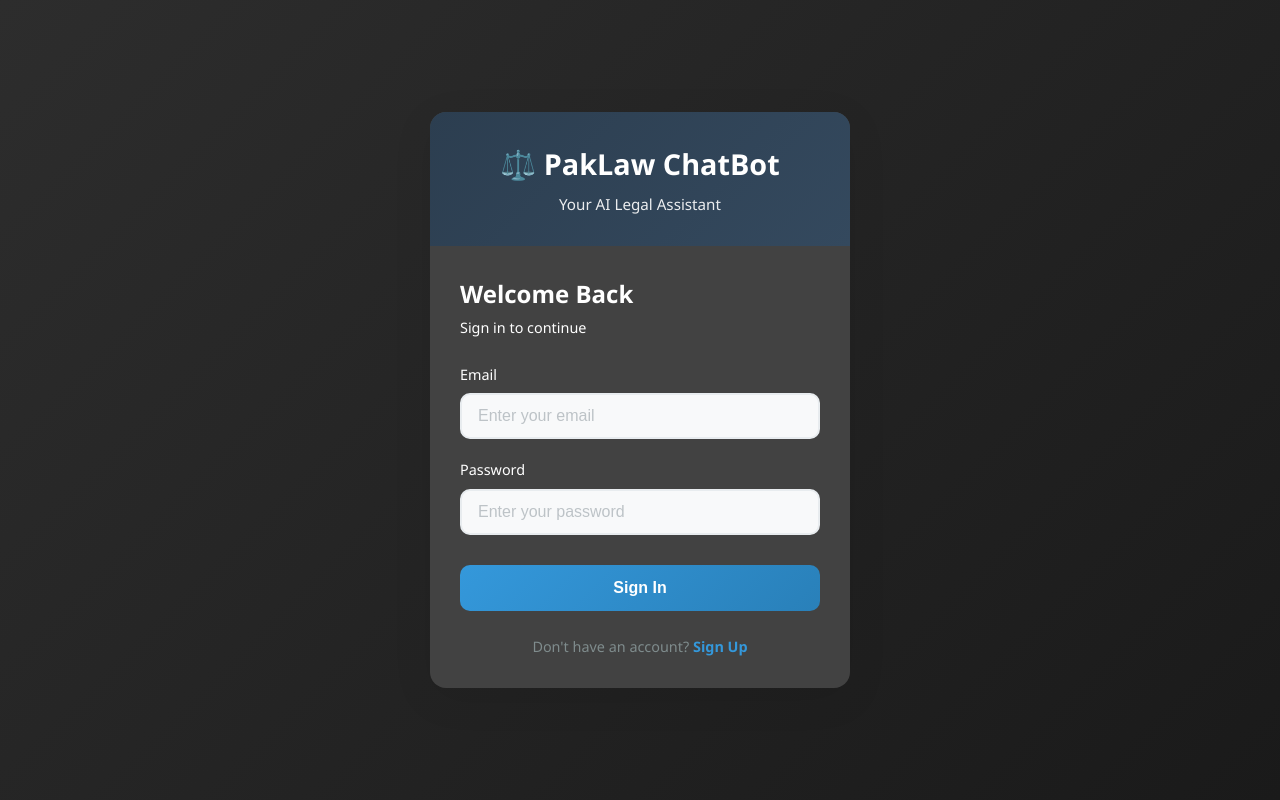
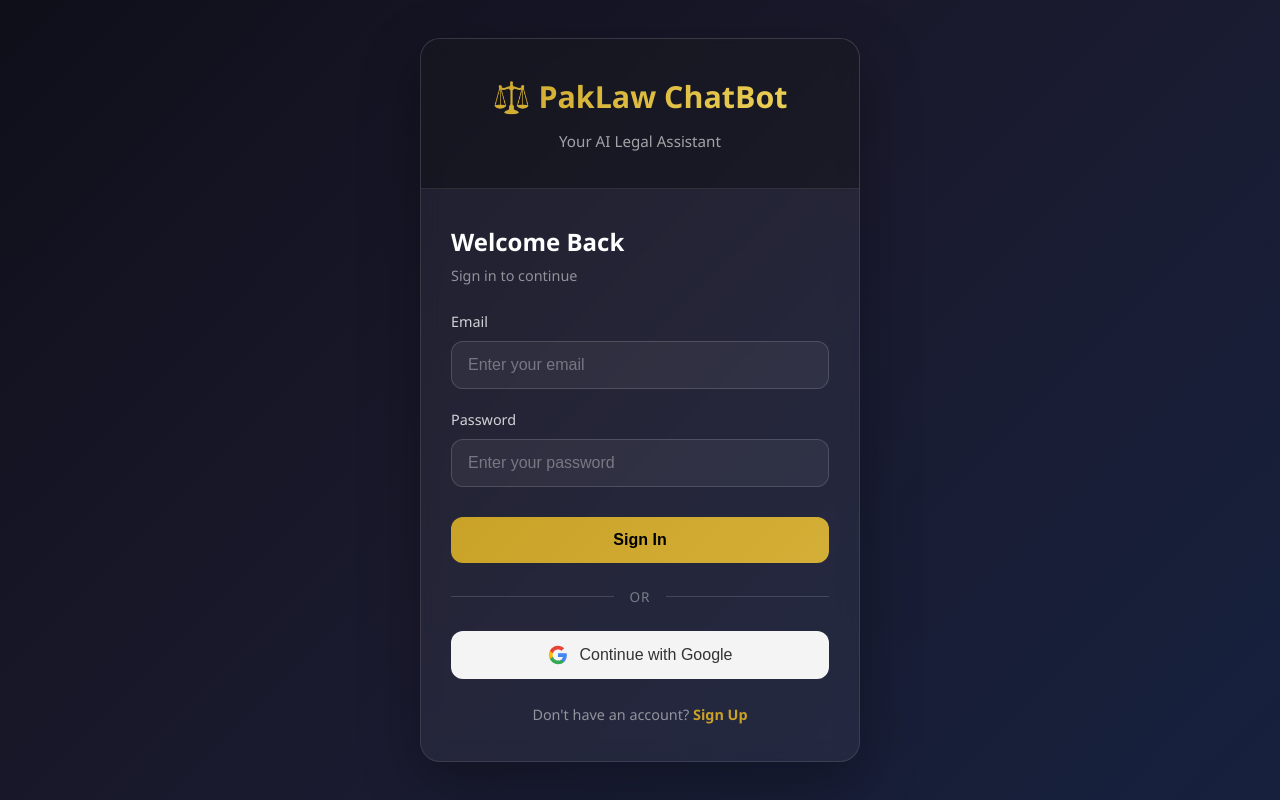
Before and after one commit to muzammilahmad01/PakLawChatBot, a React app in the folder frontend/: page /login in a window 1280 px wide. Built offline with nearby package versions, Linux system fonts and the light colour scheme; no server answers; the HTML template or start-up script is replaced by a standard one.

Commit message:
Updated Code

```diff
--- a/frontend/src/context/AuthContext.jsx
+++ b/frontend/src/context/AuthContext.jsx
@@ -93,8 +93,21 @@ export function AuthProvider({ children }) {
         setProfile(null);
     };
 
+    // Sign in with Google
+    const signInWithGoogle = async () => {
+        const { data, error } = await supabase.auth.signInWithOAuth({
+            provider: 'google',
+            options: {
+                redirectTo: window.location.origin + '/dashboard'
+            }
+        });
+
+        if (error) throw error;
+        return data;
+    };
+
     return (
-        <AuthContext.Provider value={{ user, profile, loading, signUp, signIn, signOut }}>
+        <AuthContext.Provider value={{ user, profile, loading, signUp, signIn, signOut, signInWithGoogle }}>
             {!loading && children}
         </AuthContext.Provider>
     );
--- a/frontend/src/pages/Auth.css
+++ b/frontend/src/pages/Auth.css
@@ -1,55 +1,62 @@
-/* Auth Pages Styles - Light Grayish-White Theme */
+/* Auth Pages Styles - Matching Dashboard Theme */
 
 .auth-container {
   min-height: 100vh;
   display: flex;
   align-items: center;
   justify-content: center;
-  background: linear-gradient(135deg, #2d2d2d 0%, #1a1a1a 100%);
+  background: linear-gradient(135deg, #0f0f1a 0%, #1a1a2e 50%, #16213e 100%);
   padding: 20px;
 }
 
 .auth-card {
-  background: #424242;
-  border-radius: 16px;
-  box-shadow: 0 10px 40px rgba(0, 0, 0, 0.08);
+  background: rgba(255, 255, 255, 0.05);
+  border: 1px solid rgba(255, 255, 255, 0.1);
+  border-radius: 20px;
+  box-shadow: 0 20px 60px rgba(0, 0, 0, 0.3);
   width: 100%;
-  max-width: 420px;
+  max-width: 440px;
   overflow: hidden;
+  backdrop-filter: blur(10px);
 }
 
 .auth-header {
-  background: linear-gradient(135deg, #2c3e50 0%, #34495e 100%);
+  background: rgba(0, 0, 0, 0.3);
   color: white;
-  padding: 30px;
+  padding: 35px 30px;
   text-align: center;
+  border-bottom: 1px solid rgba(255, 255, 255, 0.1);
 }
 
 .auth-header h1 {
   margin: 0;
-  font-size: 1.8rem;
+  font-size: 1.9rem;
   font-weight: 700;
+  background: linear-gradient(135deg, #c9a227 0%, #f0d55b 100%);
+  -webkit-background-clip: text;
+  -webkit-text-fill-color: transparent;
+  background-clip: text;
 }
 
 .auth-header p {
-  margin: 8px 0 0;
-  opacity: 0.9;
+  margin: 10px 0 0;
+  color: rgba(255, 255, 255, 0.6);
   font-size: 0.95rem;
 }
 
 .auth-form {
-  padding: 30px;
+  padding: 35px 30px;
 }
 
 .auth-form h2 {
   margin: 0 0 5px;
-  color: white;
+  color: #fff;
   font-size: 1.5rem;
   font-weight: 600;
 }
 
 .auth-subtitle {
-  color: white;
+  color: rgba(255, 255, 255, 0.5);
   margin: 0 0 25px;
   font-size: 0.9rem;
 }
@@ -61,40 +68,41 @@
 .form-group label {
   display: block;
   margin-bottom: 8px;
-  color: white;
+  color: rgba(255, 255, 255, 0.8);
   font-weight: 500;
   font-size: 0.9rem;
 }
 
 .form-group input {
   width: 100%;
-  padding: 12px 16px;
-  border: 2px solid #e8ecef;
-  border-radius: 10px;
+  padding: 14px 16px;
+  border: 1px solid rgba(255, 255, 255, 0.15);
+  border-radius: 12px;
   font-size: 1rem;
   transition: all 0.3s ease;
-  background: #f8f9fa;
+  background: rgba(255, 255, 255, 0.05);
+  color: #fff;
   box-sizing: border-box;
 }
 
 .form-group input:focus {
   outline: none;
-  border-color: #3498db;
-  background: #ffffff;
-  box-shadow: 0 0 0 4px rgba(52, 152, 219, 0.1);
+  border-color: #c9a227;
+  background: rgba(255, 255, 255, 0.08);
+  box-shadow: 0 0 0 3px rgba(201, 162, 39, 0.15);
 }
 
 .form-group input::placeholder {
-  color: #bdc3c7;
+  color: rgba(255, 255, 255, 0.35);
 }
 
 .auth-button {
   width: 100%;
   padding: 14px;
-  background: linear-gradient(135deg, #3498db 0%, #2980b9 100%);
-  color: white;
+  background: linear-gradient(135deg, #c9a227 0%, #d4af37 100%);
+  color: #000;
   border: none;
-  border-radius: 10px;
+  border-radius: 12px;
   font-size: 1rem;
   font-weight: 600;
   cursor: pointer;
@@ -104,60 +112,129 @@
 
 .auth-button:hover {
   transform: translateY(-2px);
-  box-shadow: 0 5px 20px rgba(52, 152, 219, 0.4);
+  box-shadow: 0 8px 25px rgba(201, 162, 39, 0.4);
 }
 
 .auth-button:active {
   transform: translateY(0);
 }
 
+.auth-button:disabled {
+  opacity: 0.6;
+  cursor: not-allowed;
+  transform: none;
+}
+
 .auth-footer {
   text-align: center;
   margin-top: 25px;
-  color: #7f8c8d;
+  color: rgba(255, 255, 255, 0.5);
   font-size: 0.9rem;
 }
 
 .auth-footer a {
-  color: #3498db;
+  color: #c9a227;
   text-decoration: none;
   font-weight: 600;
 }
 
 .auth-footer a:hover {
   text-decoration: underline;
+  color: #f0d55b;
 }
 
 .error-message {
-  background: #fee2e2;
-  color: #dc2626;
+  background: rgba(239, 68, 68, 0.15);
+  color: #f87171;
   padding: 12px 16px;
-  border-radius: 8px;
+  border-radius: 10px;
   margin-bottom: 20px;
   font-size: 0.9rem;
-  border-left: 4px solid #dc2626;
+  border-left: 4px solid #ef4444;
 }
 
 .success-message {
-  background: #d1fae5;
-  color: #059669;
+  background: rgba(16, 185, 129, 0.15);
+  color: #34d399;
   padding: 12px 16px;
-  border-radius: 8px;
+  border-radius: 10px;
   margin-bottom: 20px;
   font-size: 0.9rem;
-  border-left: 4px solid #059669;
+  border-left: 4px solid #10b981;
+}
+
+/* Divider */
+.auth-divider {
+  display: flex;
+  align-items: center;
+  margin: 24px 0;
+  color: rgba(255, 255, 255, 0.4);
+}
+
+.auth-divider::before,
+.auth-divider::after {
+  content: '';
+  flex: 1;
+  height: 1px;
+  background: rgba(255, 255, 255, 0.15);
+}
+
+.auth-divider span {
+  padding: 0 15px;
+  font-size: 0.85rem;
+  text-transform: uppercase;
+  letter-spacing: 1px;
+}
+
+/* Google Button */
+.google-button {
+  width: 100%;
+  padding: 14px;
+  background: rgba(255, 255, 255, 0.95);
+  color: #333333;
+  border: none;
+  border-radius: 12px;
+  font-size: 1rem;
+  font-weight: 500;
+  cursor: pointer;
+  transition: all 0.3s ease;
+  display: flex;
+  align-items: center;
+  justify-content: center;
+  gap: 12px;
+}
+
+.google-button:hover {
+  background: #ffffff;
+  transform: translateY(-2px);
+  box-shadow: 0 8px 25px rgba(255, 255, 255, 0.15);
+}
+
+.google-button:disabled {
+  opacity: 0.6;
+  cursor: not-allowed;
+  transform: none;
+}
+
+.google-button svg {
+  flex-shrink: 0;
 }
 
 /* Responsive */
 @media (max-width: 480px) {
   .auth-card {
     margin: 10px;
+    border-radius: 16px;
   }
 
   .auth-header {
     padding: 25px 20px;
   }
 
+  .auth-header h1 {
+    font-size: 1.6rem;
+  }
+
   .auth-form {
     padding: 25px 20px;
   }
--- a/frontend/src/pages/Login.jsx
+++ b/frontend/src/pages/Login.jsx
@@ -9,7 +9,7 @@ function Login() {
   const [error, setError] = useState('');
   const [loading, setLoading] = useState(false);
   const navigate = useNavigate();
-  const { signIn } = useAuth();
+  const { signIn, signInWithGoogle } = useAuth();
 
   const handleSubmit = async (e) => {
     e.preventDefault();
@@ -28,6 +28,18 @@ function Login() {
     } catch (err) {
       setError(err.message || 'Failed to sign in');
     } finally {
+      setLoading(false);
+    }
+  };
+
+  const handleGoogleSignIn = async () => {
+    try {
+      setLoading(true);
+      setError('');
+      await signInWithGoogle();
+      // Redirect happens automatically via OAuth
+    } catch (err) {
+      setError(err.message || 'Failed to sign in with Google');
       setLoading(false);
     }
   };
@@ -74,6 +86,25 @@ function Login() {
             {loading ? 'Signing In...' : 'Sign In'}
           </button>
 
+          <div className="auth-divider">
+            <span>or</span>
+          </div>
+
+          <button
+            type="button"
+            className="google-button"
+            onClick={handleGoogleSignIn}
+            disabled={loading}
+          >
+            <svg viewBox="0 0 24 24" width="20" height="20">
+              <path fill="#4285F4" d="M22.56 12.25c0-.78-.07-1.53-.2-2.25H12v4.26h5.92c-.26 1.37-1.04 2.53-2.21 3.31v2.77h3.57c2.08-1.92 3.28-4.74 3.28-8.09z" />
+              <path fill="#34A853" d="M12 23c2.97 0 5.46-.98 7.28-2.66l-3.57-2.77c-.98.66-2.23 1.06-3.71 1.06-2.86 0-5.29-1.93-6.16-4.53H2.18v2.84C3.99 20.53 7.7 23 12 23z" />
+              <path fill="#FBBC05" d="M5.84 14.09c-.22-.66-.35-1.36-.35-2.09s.13-1.43.35-2.09V7.07H2.18C1.43 8.55 1 10.22 1 12s.43 3.45 1.18 4.93l2.85-2.22.81-.62z" />
+              <path fill="#EA4335" d="M12 5.38c1.62 0 3.06.56 4.21 1.64l3.15-3.15C17.45 2.09 14.97 1 12 1 7.7 1 3.99 3.47 2.18 7.07l3.66 2.84c.87-2.6 3.3-4.53 6.16-4.53z" />
+            </svg>
+            Continue with Google
+          </button>
+
           <p className="auth-footer">
             Don't have an account? <Link to="/signup">Sign Up</Link>
           </p>
```
Also changed, not shown: 1 other file (tests, documents, lock files or other folders).
